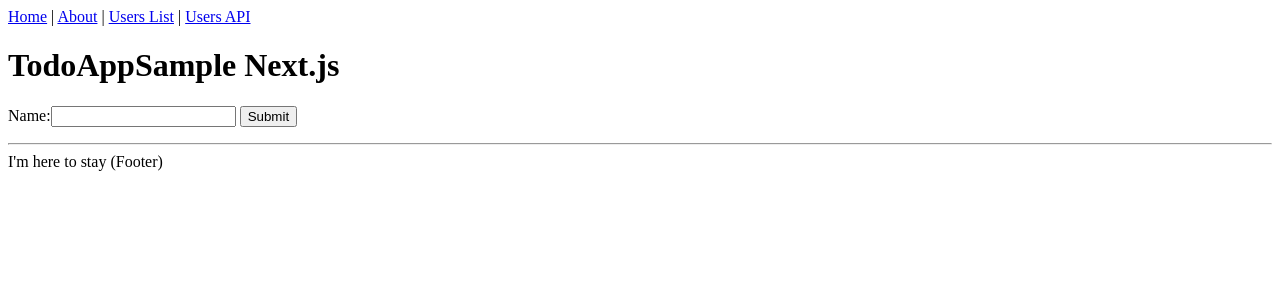
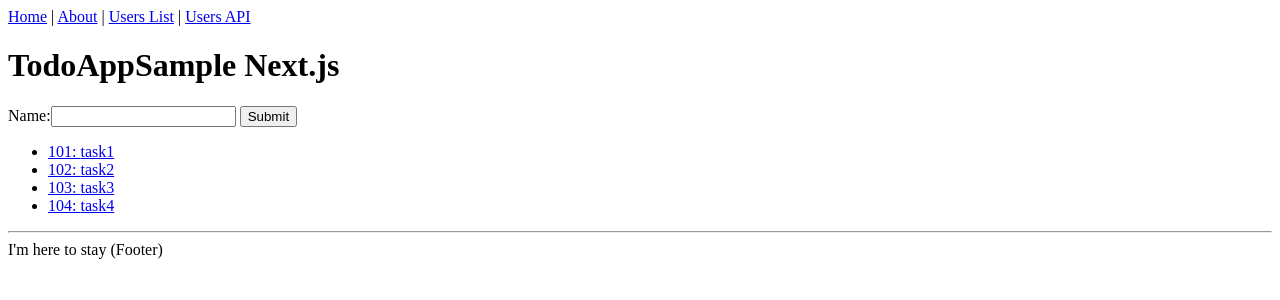
Before and after one commit to tokku5552/todoapp-nextjs-ts, a Next.js app: page / in a window 1280 px wide. Shown: the top 300 px of the page. Built offline with nearby package versions, Linux system fonts and the light colour scheme.

Commit message:
TodoList追加

```diff
--- /dev/null
+++ b/src/components/TodoList.tsx
@@ -0,0 +1,19 @@
+import * as React from "react";
+import TodoListItem from "./TodoListItem";
+import { Todo } from "../interfaces";
+
+type Props = {
+  items: Todo[];
+};
+
+const TodoList = ({ items }: Props) => (
+  <ul>
+    {items.map((item) => (
+      <li key={item.id}>
+        <TodoListItem data={item} />
+      </li>
+    ))}
+  </ul>
+);
+
+export default TodoList;
--- /dev/null
+++ b/src/components/TodoListItem.tsx
@@ -0,0 +1,18 @@
+import React from "react";
+import Link from "next/link";
+
+import { Todo } from "../interfaces";
+
+type Props = {
+  data: Todo;
+};
+
+const TodoListItem = ({ data }: Props) => (
+  <Link href="/users/[id]" as={`/users/${data.id}`}>
+    <a>
+      {data.id}: {data.title}
+    </a>
+  </Link>
+);
+
+export default TodoListItem;
--- a/src/pages/index.tsx
+++ b/src/pages/index.tsx
@@ -1,7 +1,16 @@
-import Link from "next/link";
+import { GetStaticProps } from "next";
+// import Link from "next/link";
 import Layout from "../components/Layout";
+// import List from "../components/List";
+import TodoList from "../components/TodoList";
+import { Todo } from "../interfaces";
+import { sampleTodoData } from "../utils/sample-data";
 
-const IndexPage = () => (
+type Props = {
+  items: Todo[];
+};
+
+const IndexPage = ({ items }: Props) => (
   <Layout title="Home">
     <h1>TodoAppSample Next.js</h1>
     <p>
@@ -11,7 +20,15 @@
       </label>{" "}
       <input type="submit" value="Submit" />
     </p>
+    <p>
+      <TodoList items={items} />
+    </p>
   </Layout>
 );
 
+export const getStaticProps: GetStaticProps = async () => {
+  const items: Todo[] = sampleTodoData;
+  return { props: { items } };
+};
+
 export default IndexPage;
```
